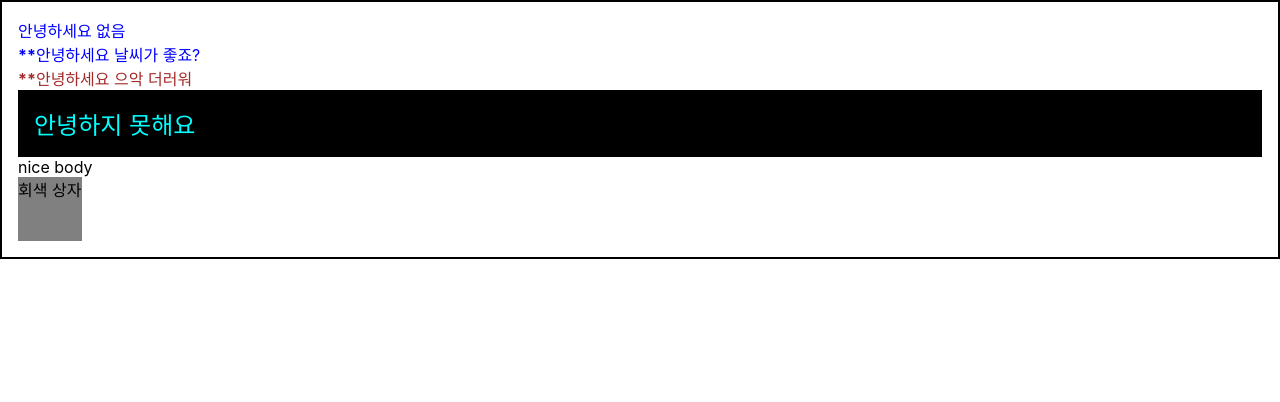
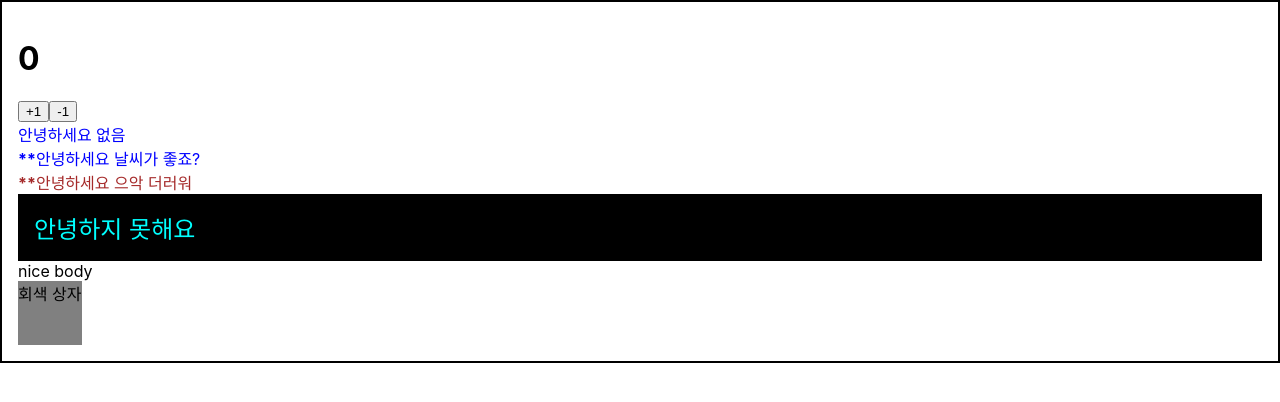
Before and after one commit to GwanLiZa/studyReact, a React (Create React App) app: page / in a window 1280 px wide. Shown: the top 402 px of the page. Built offline with nearby package versions, Linux system fonts and the light colour scheme.

Commit message:
useState

```diff
--- a/src/App.js
+++ b/src/App.js
@@ -1,6 +1,7 @@
 import React from 'react';
 import Hello from './Hello';
 import Wrapper from './Wrapper';
+import Counter from './Counter';
 import './App.css';
 
 function App() {
@@ -14,6 +15,7 @@ function App() {
 
   return (
     <Wrapper>
+      <Counter/>
       <Hello // 열리는 태그 안에서는 주석을 적을 수 있다
       />
       <Hello comment="날씨가 좋죠?" isSpecial={true} />
--- /dev/null
+++ b/src/Counter.js
@@ -0,0 +1,24 @@
+import React, { useState } from 'react';
+
+function Counter() {
+    const [number, setNumber] = useState(0);
+
+    const onIncrease = () => {
+        setNumber(prevNumber => prevNumber + 1);
+        console.log('+1');
+    }
+    const onDecrease = () => {
+        setNumber(number => number - 1);
+        console.log('-1');
+    }
+
+    return (
+        <div>
+            <h1>{number}</h1>
+            <button onClick={onIncrease}>+1</button>
+            <button onClick={onDecrease}>-1</button>
+        </div>
+    );
+}
+
+export default Counter;
```
